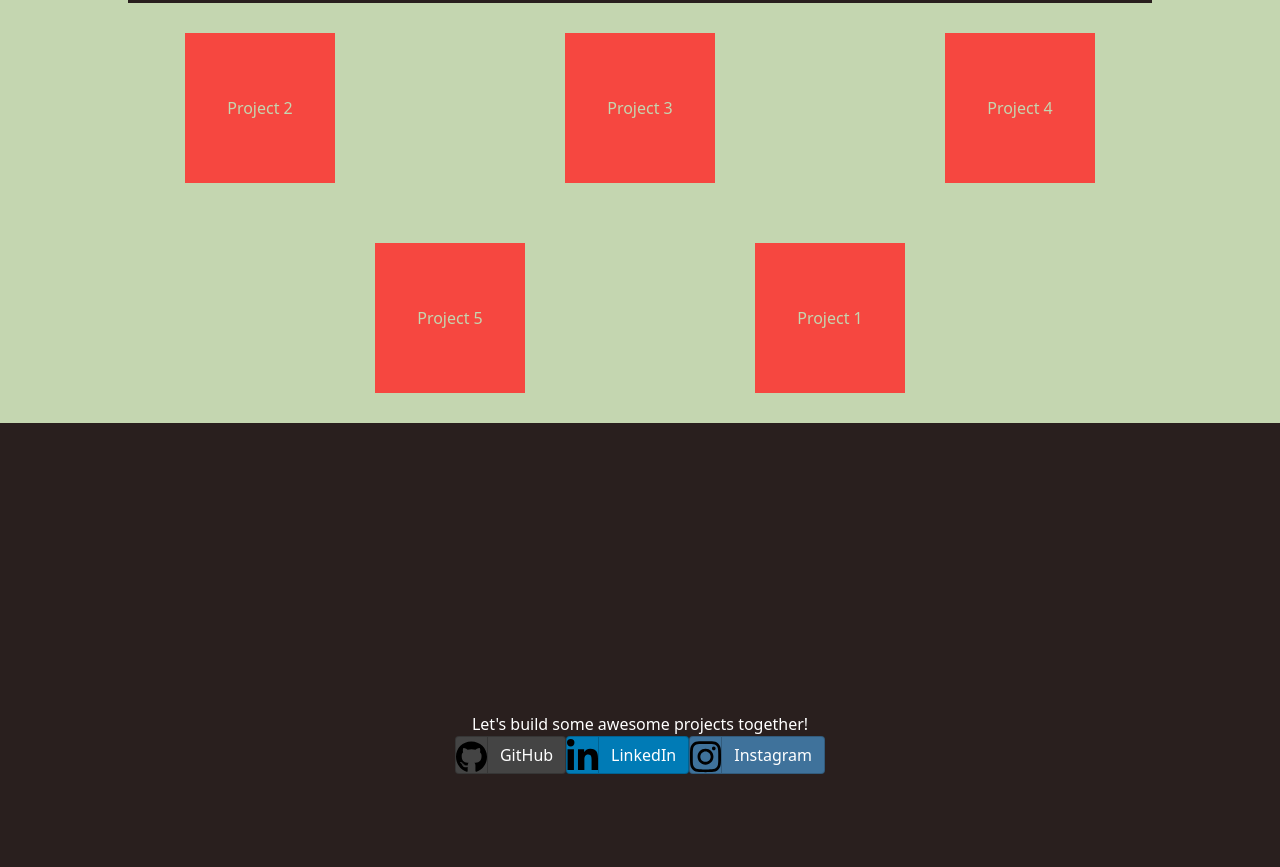
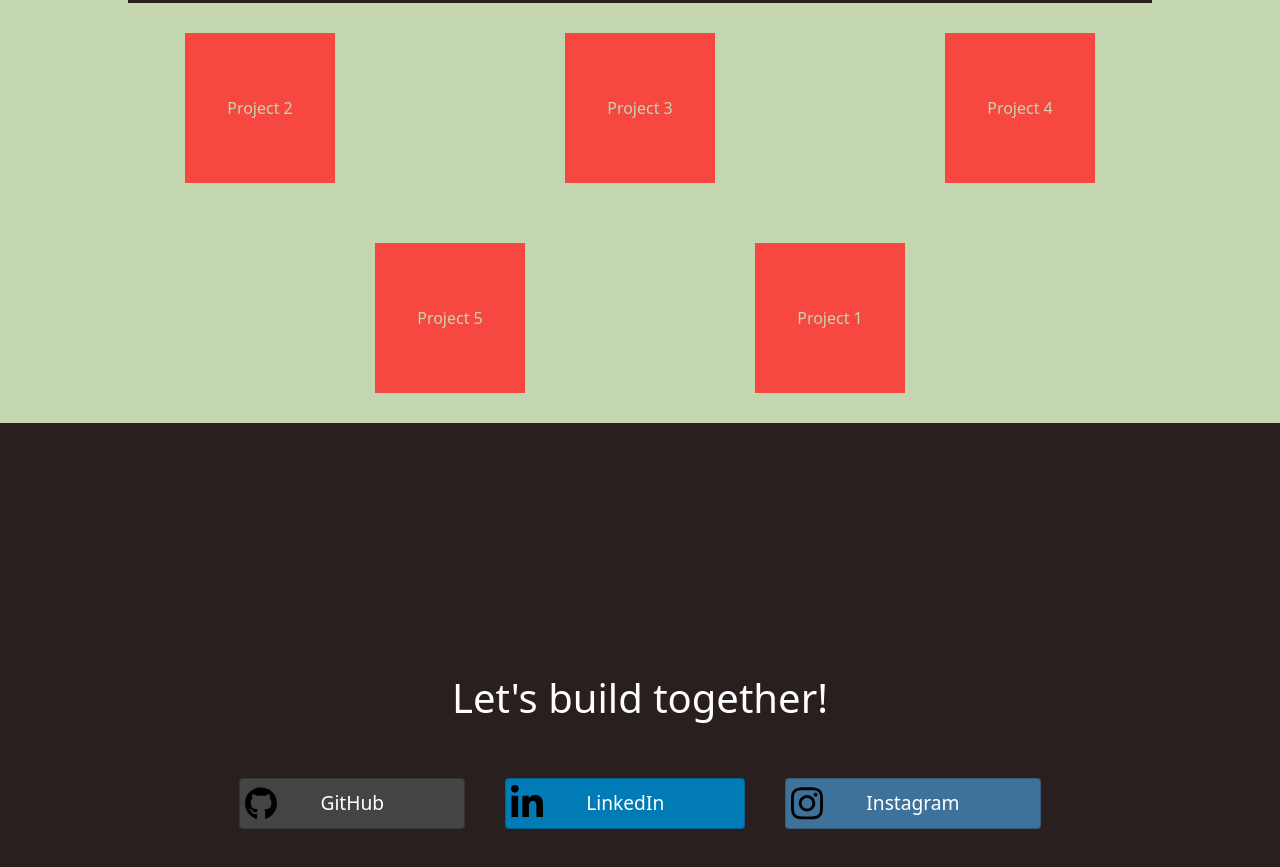
Before and after one commit to tlq68/Portfolio, a plain HTML site: page index.html in a window 1280 px wide. Shown: the part 1427-2294 px from the top of the page. Drawn offline with nearby package versions, Linux system fonts and the light colour scheme.

Commit message:
Footer button padding and margins

```diff
--- a/index.html
+++ b/index.html
@@ -99,7 +99,7 @@
 <div class="container">
   <div class="row">
     <div class="footer-message col">
-      Let's build some awesome projects together!
+      Let's build together!
     </div>
 
       <div class="socials-links">
--- a/src/styles.css
+++ b/src/styles.css
@@ -128,6 +128,8 @@ footer {
 
 .footer-message {
   color: white;
+  font-size: 2.5rem;
+  margin: 30px auto;
 
   display: flex;
   justify-content: center;
@@ -141,7 +143,25 @@ footer {
 }
 
 .btn-social {
+  font-size: 1.2rem;
   color: white;
+
+  display: flex;
+  justify-content: center;
+  align-items: center;
+}
+
+a > span.fa {
+  border: none !important;
+  display: flex;
+  align-items: center;
+  margin: 5px;
+}
+
+a.btn-social {
+  margin: 20px;
+  padding: 10px 80px;
+
 }
 
 /*********** END OF FOOTER SECTION ***********/
```
